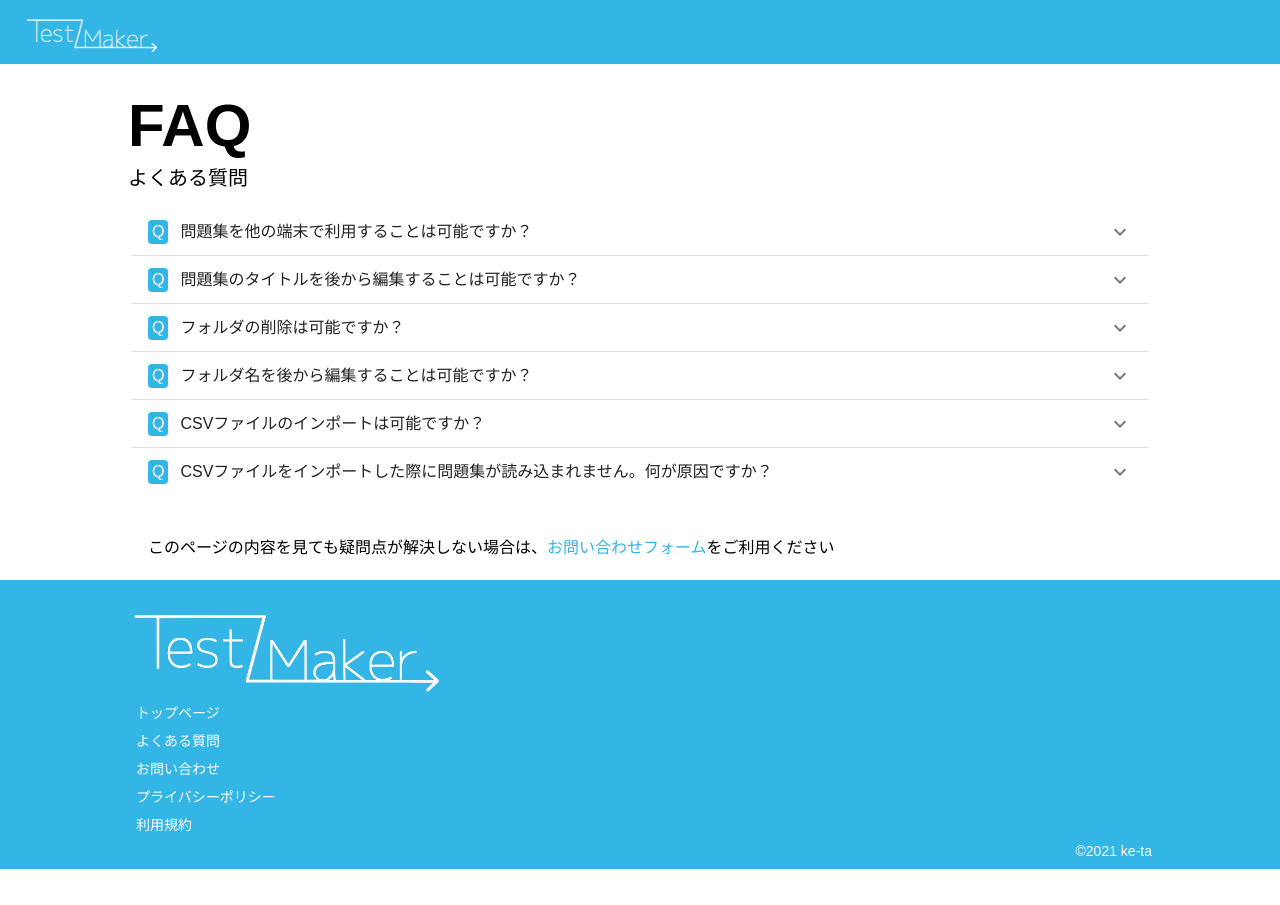
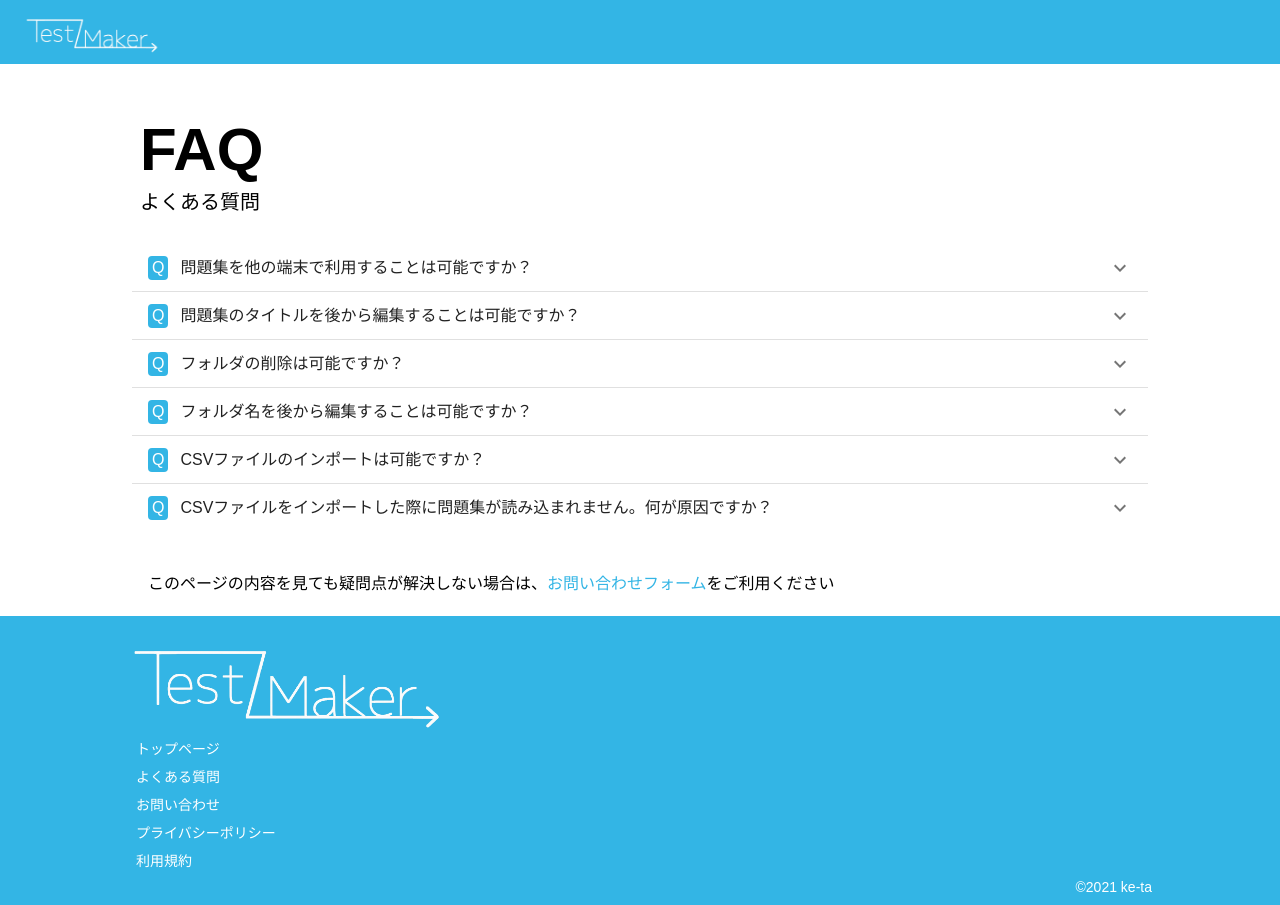
Before and after one commit to banira0428/testmaker-web-v2, a Next.js app: page /guide in a window 1280 px wide. Before the commit the page ends 869 px from the top, so only its background shows below. Built offline with nearby package versions, Linux system fonts and the light colour scheme.

Commit message:
design: 余白修正

```diff
--- a/pages/guide.tsx
+++ b/pages/guide.tsx
@@ -12,7 +12,7 @@ export default function Guide() {
       </Head>
       <Layout>
         <div className="max-w-5xl mx-auto">
-          <div className="mt-3">
+          <div className="mt-3 p-3">
             <Heading title={'FAQ'} subTitle={'よくある質問'}/>
           </div>
           <div className="m-1">
```
